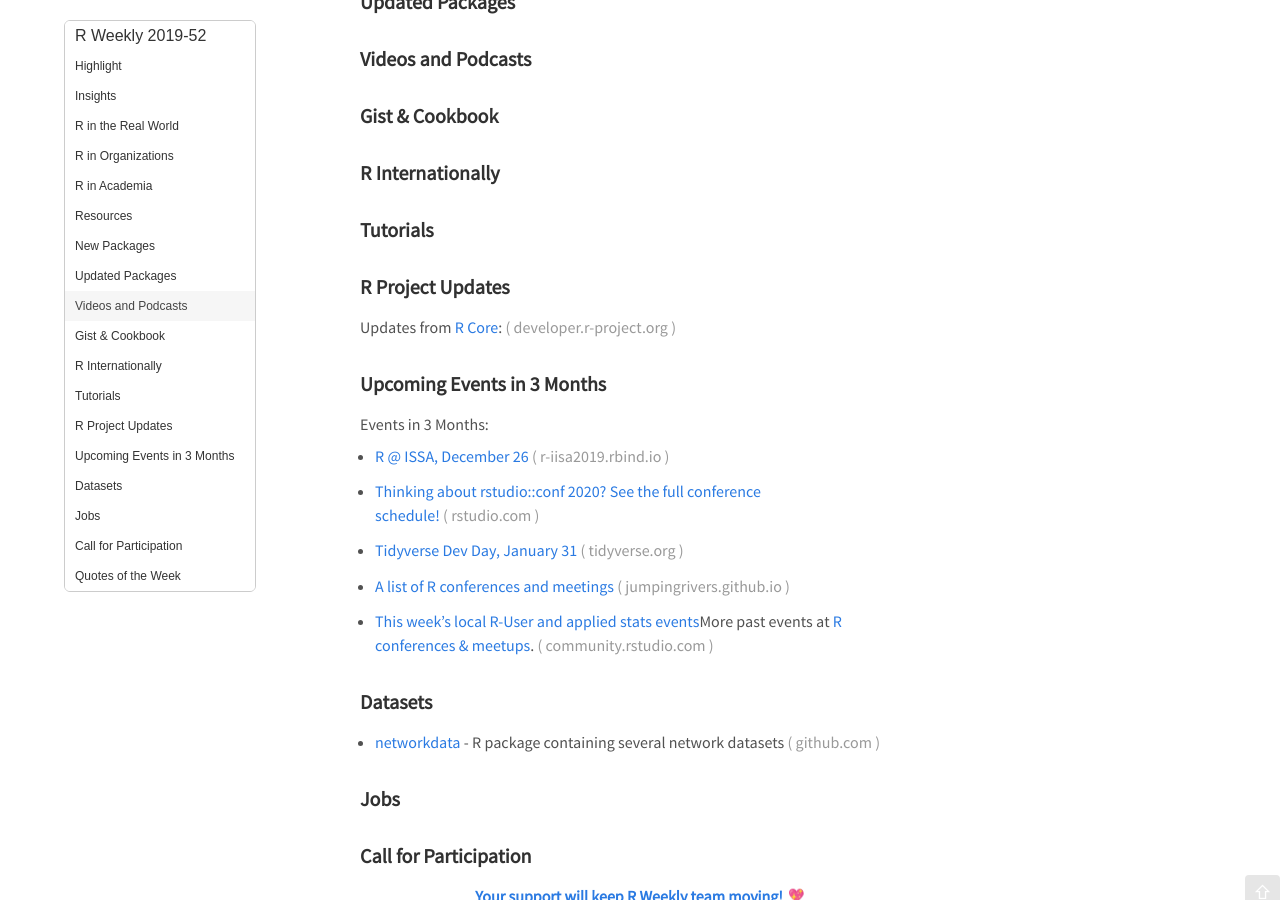
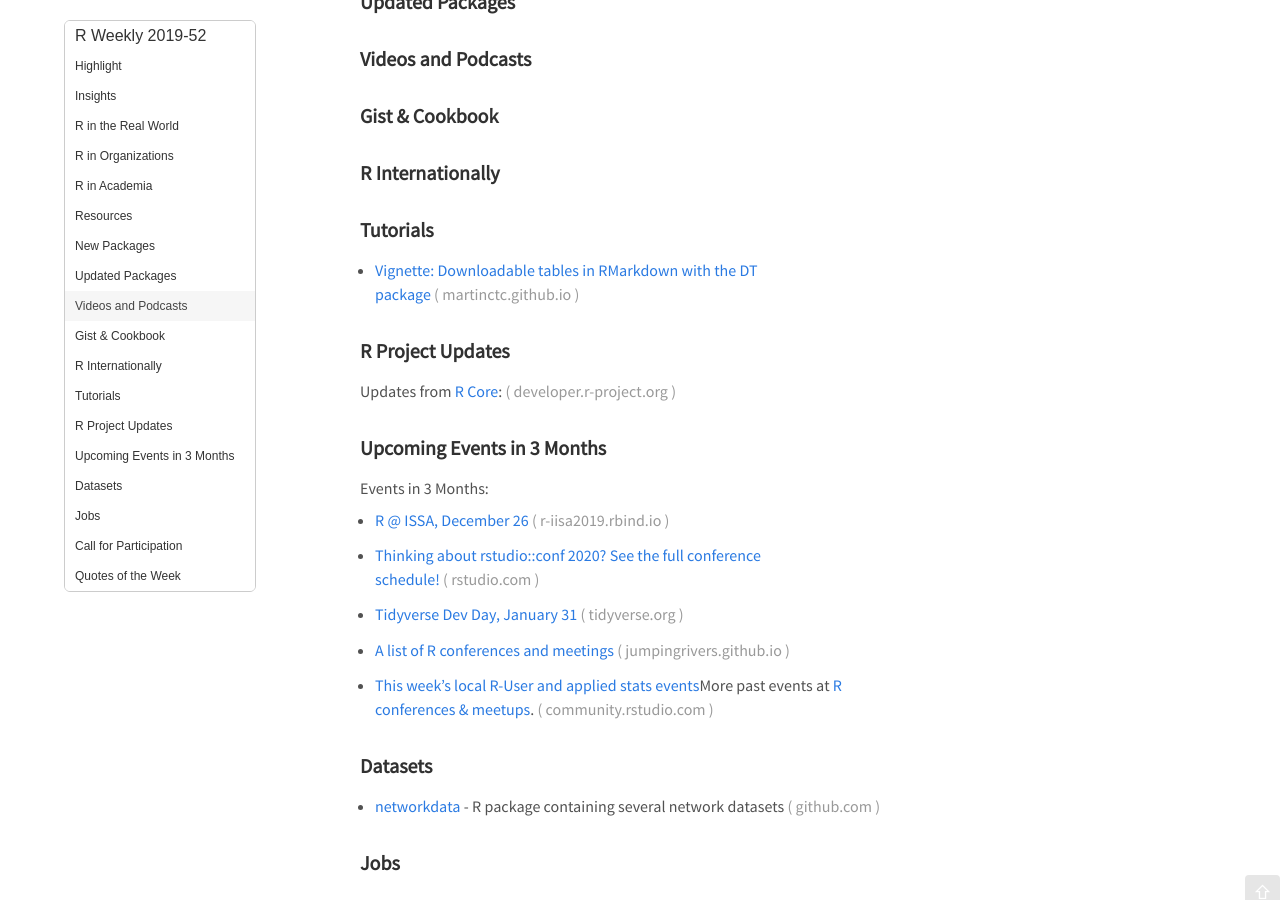
Before and after one commit to rweekly/rweekly.org, a Jekyll site: the page built from draft.md, in a window 1280 px wide and 900 px high, scrolled down 742 px. Built offline with Jekyll 4.4.1, drawn with Linux system fonts in a browser that asks for light colours; emoji names are drawn with the system emoji font; comment, search, counter and statistics services are not loaded.

Commit message:
Update draft.md (#604)
Added new tutorial

```diff
--- a/draft.md
+++ b/draft.md
@@ -66,7 +66,7 @@
 
 ###  Tutorials
 
-
++ [Vignette: Downloadable tables in RMarkdown with the DT package](https://martinctc.github.io/blog/vignette-downloadable-tables-in-rmarkdown-with-the-dt-package/)
 
 
 <!--<div class="post-more-begin></div><div class="post-more-end"></div>-->
```
